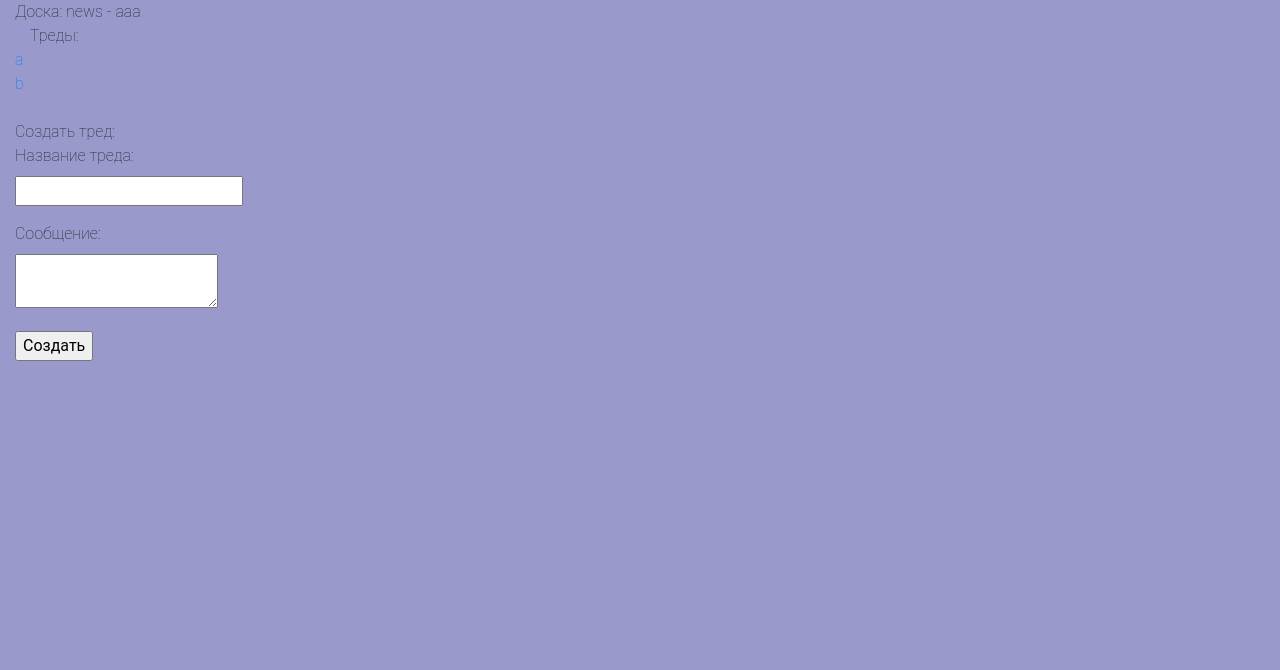
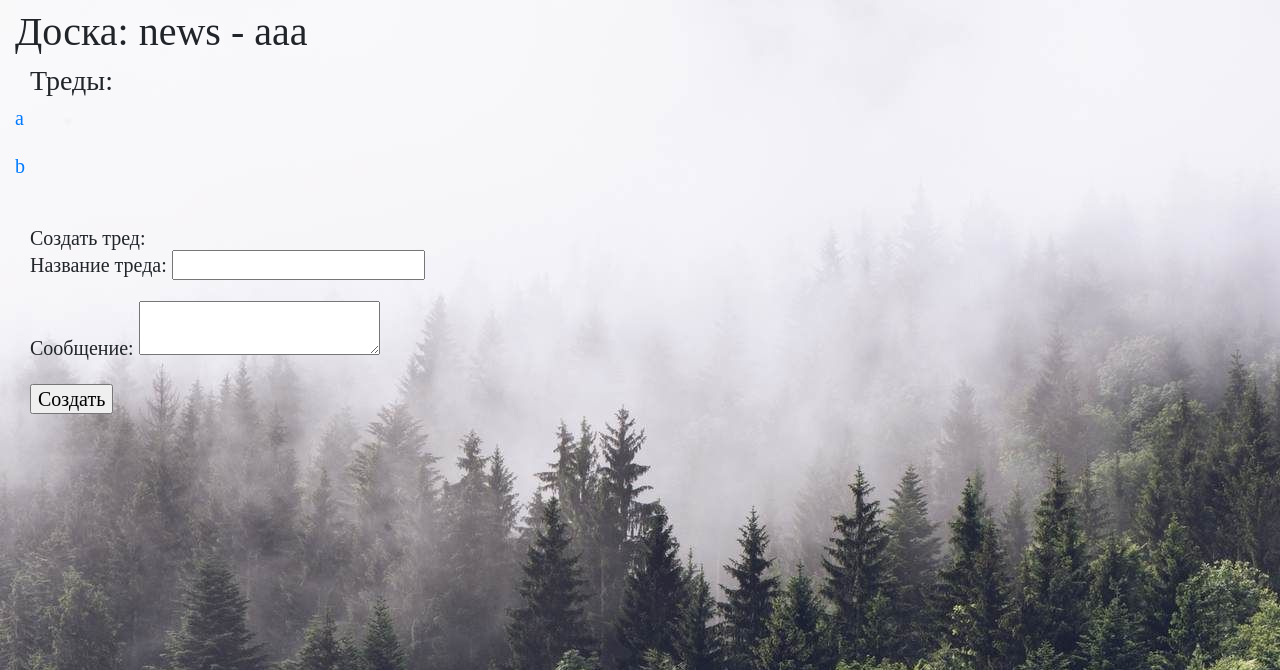
Before and after one commit to Bull-ochka/web-project, a Flask app: a page that uses templates/base.html in a window 1280 px wide. Shown: the top 670 px of the page. Run offline with Flask 2, Linux system fonts and the light colour scheme; data comes from the database, SQL or seed files in the repository; some libraries are stand-ins or nearby versions.

Commit message:
added background picture and icon

```diff
--- a/static/css/main.css
+++ b/static/css/main.css
@@ -1,8 +1,6 @@
 body {
 background-color: #9999cc;
-font-family: "Roboto", sans-serif;
+background-image: url(/static/img/forest-back.jpg);
+font-family: "Times New Roman", sans-serif;
 font-weight: 100;
 }
-.container{
-color: #330000;
-}
--- a/templates/base.html
+++ b/templates/base.html
@@ -6,14 +6,16 @@
     <meta name="viewport" content="width=device-width, initial-scale=1, shrink-to-fit=no">
     <!-- Bootstrap CSS -->
     <link rel="stylesheet" href="https://stackpath.bootstrapcdn.com/bootstrap/4.4.1/css/bootstrap.min.css" integrity="sha384-Vkoo8x4CGsO3+Hhxv8T/Q5PaXtkKtu6ug5TOeNV6gBiFeWPGFN9MuhOf23Q9Ifjh" crossorigin="anonymous">
+
     <link rel=stylesheet type=text/css href="{{ url_for('static', filename='css/main.css',v=1) }}">
-    <title>{% block title %}{% endblock %}</title>
+    <link rel='shortcut icon' type='image/x-icon' href="{{ url_for('static', filename='img/icon.png',v=1) }}"/>
+    <h1><title>{% block title %}{% endblock %}</title></h1>
+
   </head>
   <body>
-
   <div class="container-fluid no-gutters">
     <div class="row">
-      <div class="col-3">{% block body %}{% endblock %}</div>
+      <div class="col-auto">{% block body %}{% endblock %}</div>
     </div>
   </div>
 
--- a/templates/board.html
+++ b/templates/board.html
@@ -5,21 +5,20 @@
 {% block body %}
 <div class ="container-fluid no-gutters">
   <div class="row">
-    Доска: {{ board.prefix }} - {{ board.name }}
+    <h1>Доска: {{ board.prefix }} - {{ board.name }}</h1>
   </div>
 </div>
 
 <div class ="container-fluid no-gutters">
-Треды:
-{% for thread in board.threads %}
-  <div class="row">
-    <a href="{{ url_for('thread', board_prefix=board.prefix, thread_id=thread.id) }}">{{ thread.title }}</a>
-  </div>
-  {% else %}
-  Похоже, здесь нет ни одного треда!
-{% endfor %}
-
-</div>
+  <h3>Треды:</h3>
+    {% for thread in board.threads %}
+      <div class="row">
+        <h5><p><a href="{{ url_for('thread', board_prefix=board.prefix, thread_id=thread.id) }}">{{ thread.title }}</a></p></h5>
+      </div>
+    {% else %}
+      <h5>Похоже, здесь нет ни одного треда!</h5>
+    {% endfor %}
+<h5>
 <br>Создать тред: <br>
 <form class="thread-maker" method="post">
   {{ form.hidden_tag() }}
@@ -33,4 +32,6 @@
   </p>
   <p><input type="submit" value="Создать"></p>
 </form>
+</h5>
+</div>
 {% endblock %}
```
Also changed, not shown: templates/index.html (+3 -4 lines), templates/thread.html (+6 -2 lines), static/img/forest-back.jpg (added), static/img/icon.png (added).
